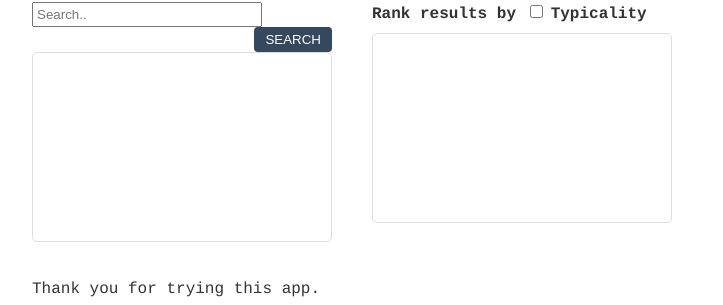
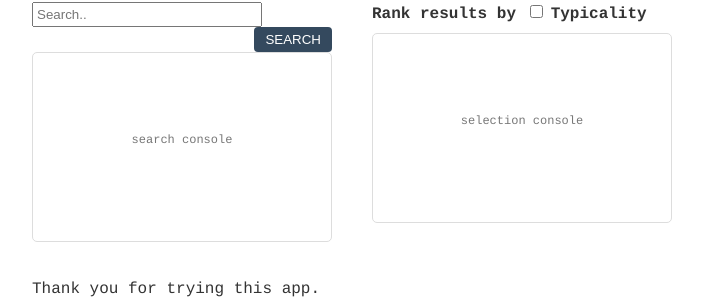
Before and after one commit to vesperin/stircup, a Jekyll site: the page built from index.md, in a window 1280 px wide. Shown: the part 906-1211 px from the top of the page, without its empty margins (278-1001 px from the left). Built offline with Jekyll 4.4.1, drawn with Linux system fonts in a browser that asks for light colours; part of the change alters nothing that is shown.

```diff
--- a/_layouts/default.html
+++ b/_layouts/default.html
@@ -54,5 +54,9 @@
 		{% include footer.html %}
 
     </div>
+    <script type="text/javascript" src="/static/detector.js"></script>
+    <!--Code snippet that search top answers for java and sort tags in Stackoverflow-->
+    <script type="text/javascript" src="/static/codesnippets.js"></script>
+
   </body>
 </html>
```
